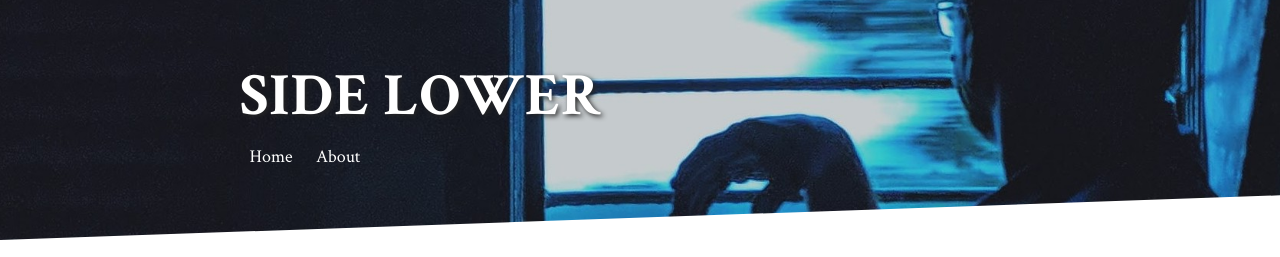
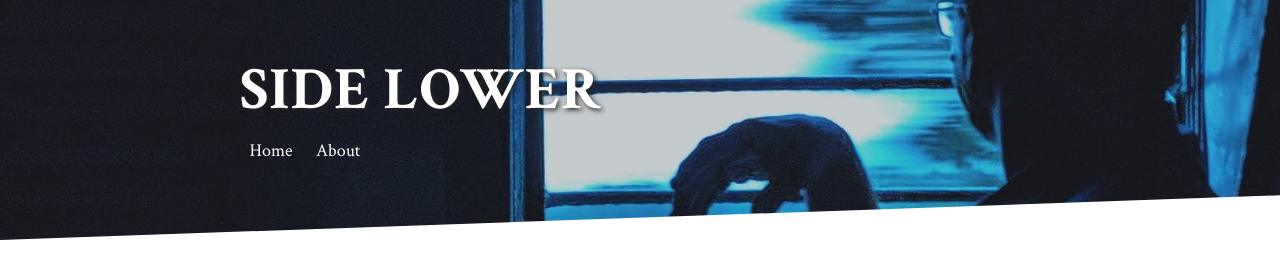
Before and after one commit to sohamlive/sohamlive.github.io, a Jekyll site: the page built from index.html, in a window 1280 px wide. Shown: the top 257 px of the page. Built offline with Jekyll 4.4.1, drawn with Linux system fonts in a browser that asks for light colours; nearby versions of some CDN libraries; the list of posts is cut into pages by our own code.

Commit message:
Update header for small screens

```diff
--- a/assets/css/style.css
+++ b/assets/css/style.css
@@ -498,7 +498,7 @@
     user-select:none;
     float:right;
     line-height:2em;
-    margin-top:1.3em;
+    margin-top:1.7em;
     background-color:#2e8b57;
     border-radius:4px;
     padding:0 .5em;
@@ -549,11 +549,11 @@
     max-width:100%
 }
 .header h1{
-    margin: 0.2em 0 0 0;
+    margin: 0em 0 0 0;
     float:left;
     padding-left:2rem;
     letter-spacing:1px;
-    font-size:1.5em;
+    font-size:2em;
     line-height:3em;
     font-family:Crimson Text,Open Sans,Helvetica,Arial,sans-serif;
     font-weight:700;
```
